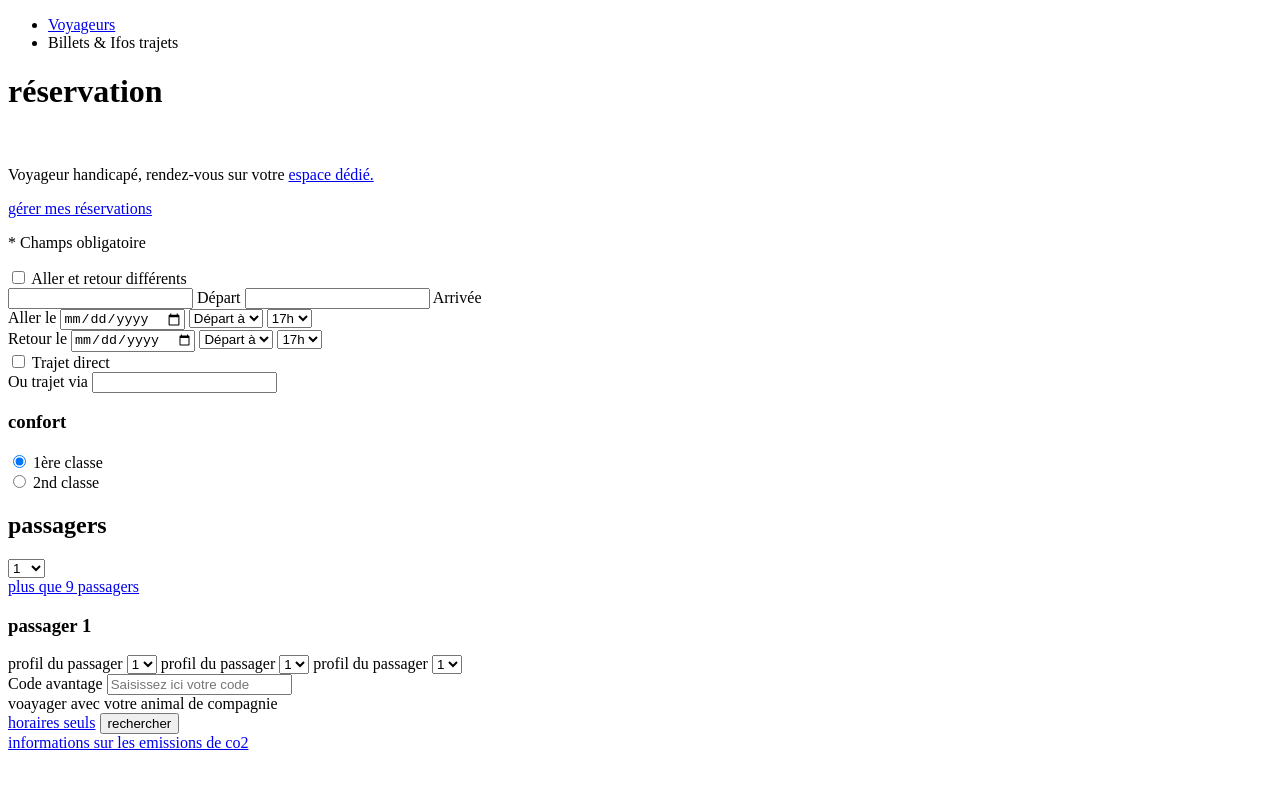
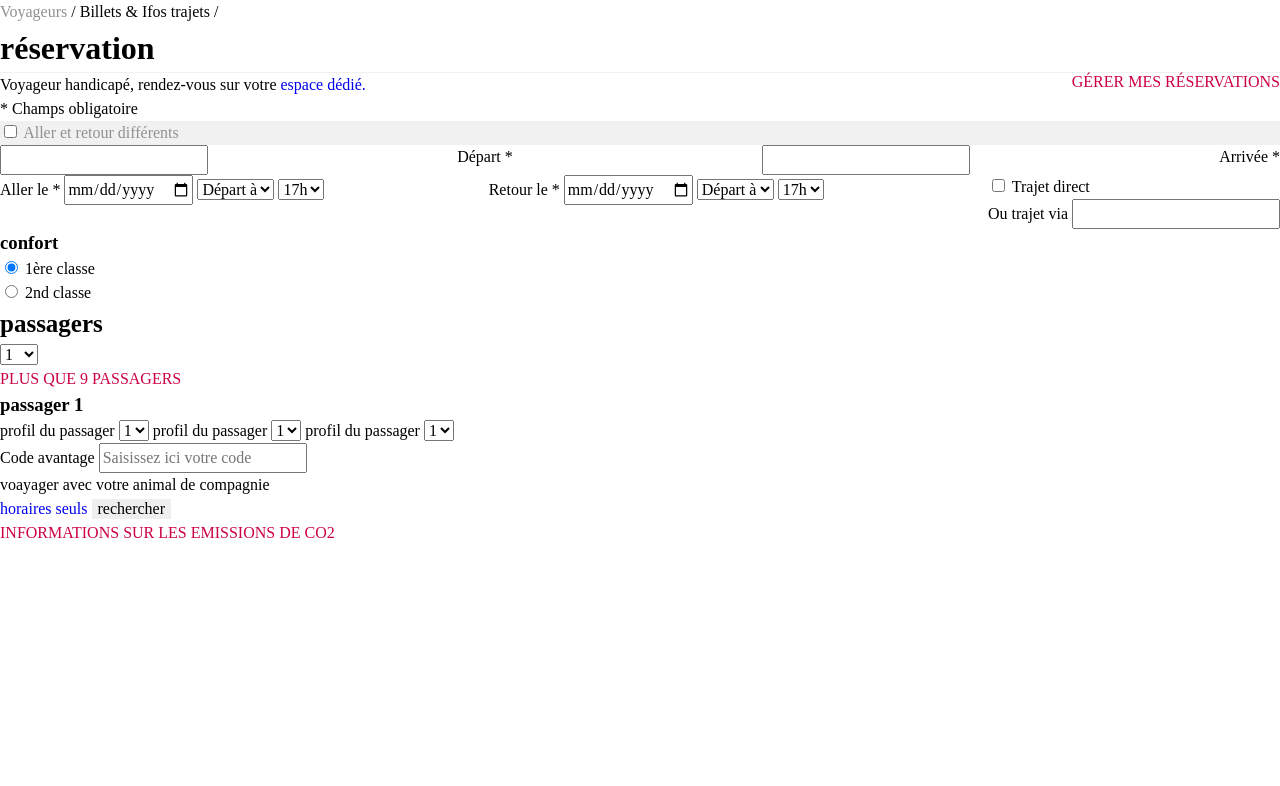
Before and after one commit to aureliennezzar/exercices-em, a plain HTML site: page bloc1.4/formulaire/index.html in a window 1280 px wide. Drawn offline with Linux system fonts and the light colour scheme.

Commit message:
css started, icomoon started

```diff
--- a/bloc1.4/formulaire/assets/css/index.scss
+++ b/bloc1.4/formulaire/assets/css/index.scss
@@ -1,3 +1,5 @@
+@import "./sass/reset";
+@import "./sass/common";
+@import "./sass/components";
 body{
-    background: red;
 }
--- a/bloc1.4/formulaire/assets/css/sass/common.scss
+++ b/bloc1.4/formulaire/assets/css/sass/common.scss
@@ -12,3 +12,120 @@
 	display: flex;
 	flex-direction: column;
 }
+%flexBetween {
+	display: flex;
+	justify-content: space-between;
+}
+.mandatory {
+	&:after {
+		content: "\00a0*";
+	}
+}
+//TITLES
+.title {
+	text-transform: uppercase;
+}
+.h1 {
+	font-size: 50px;
+}
+.h2 {
+	font-size: 25px;
+}
+.h3 {
+}
+//COLORS
+$primary-black: #3e4044;
+$primary-white: #fff;
+$primary-red: #cc0044;
+$primary-red-dark: #7c0029;
+$primary-grey: #f1f1f1;
+$primary-grey-dark: #919191;
+
+//FONT COLOR
+.red {
+	color: $primary-red;
+}
+.white {
+	color: $primary-white;
+}
+.grey {
+	color: $primary-grey;
+}
+.dgrey {
+	color: $primary-grey-dark;
+}
+.black {
+	color: $primary-black;
+}
+
+//BACKGROUNDS
+.bg-red {
+	background: $primary-red;
+}
+.bg-grey {
+	background: $primary-grey;
+}
+.bg-dgrey {
+	background: $primary-grey-dark;
+}
+.bg-black {
+	background: $primary-black;
+}
+
+//BUTTONS
+.btn {
+	display: inline;
+	border: none;
+	font: inherit;
+	line-height: normal;
+	-webkit-font-smoothing: inherit;
+	-moz-osx-font-smoothing: inherit;
+	-webkit-appearance: none;
+	text-decoration: none;
+	user-select: none;
+	cursor: pointer;
+	&::-moz-focus-inner {
+		border: 0;
+		padding: 0;
+	}
+	&:focus {
+		outline: none;
+	}
+
+	&.link-arrow {
+		@extend .red;
+		text-transform: uppercase;
+	}
+	&.link {
+		&:hover {
+			text-decoration: underline;
+		}
+	}
+	&-primary {
+		text-transform: uppercase;
+		padding: 10px 20px;
+		border-radius: 7px;
+		border: 1px solid;
+	}
+	&-red {
+		@extend .white;
+		border-color: $primary-red;
+		background: $primary-red;
+		background: linear-gradient(0deg, $primary-red-dark 0%, $primary-red 57%);
+	}
+	&-grey {
+		@extend .red;
+		border-color: $primary-grey-dark;
+		background: $primary-grey;
+		background: linear-gradient(0deg, $primary-grey 0%, $primary-white 57%);
+	}
+	&-print,
+	&-share {
+		i:before {
+			@extend .red;
+			width: 35px;
+			height: 35px;
+			font-size: 20px;
+		}
+	}
+}
--- /dev/null
+++ b/bloc1.4/formulaire/assets/css/sass/components.scss
@@ -0,0 +1,3 @@
+@import "./components/form";
+@import "./components/header";
+@import "./components/main";
--- /dev/null
+++ b/bloc1.4/formulaire/assets/css/sass/components/form.scss
@@ -0,0 +1,74 @@
+.form {
+    &_header {
+    }
+    &-text {
+        @extend %flexBetween;
+    }
+    &_content {
+        .round-trip-checkbox {
+            @extend .bg-grey, .dgrey;
+        }
+    }
+    .trip {
+        &-inputs {
+            display: flex;
+            flex-direction: column;
+            .route-informations {
+                @extend %flexBetween;
+                .direct-route {
+                    @extend %flexBetween;
+                }
+            }
+            border-bottom: 1px solid $primary-grey;
+            .inputs-item {
+                flex: 1 auto;
+            }
+        }
+        &-confort {
+            display: flex;
+            border-bottom: 1px solid $primary-grey;
+        }
+        &-passengers {
+            &_top {
+                @extend %flexBetween;
+                width: 100%;
+                .passengers-count {
+                    display: flex;
+                }
+            }
+            &_content {
+                @extend .bg-grey;
+                .passengers {
+                    &-top {
+                        .title {
+                            @extend .red;
+                        }
+                        border-bottom: 1px solid $primary-grey-dark;
+                    }
+                    &-content {
+                        display: flex;
+                        justify-content: space-between;
+                    }
+                    &-left,
+                    &-right {
+                        display: flex;
+                        flex: 1 auto;
+                    }
+                    &-left {
+                        flex-direction: column;
+                    }
+                }
+            }
+        }
+    }
+    &-stations,
+    &-dates {
+        @extend %flexBetween;
+    }
+    &-stations {
+        .station-option {
+            display: flex;
+            flex-direction: column;
+        }
+    }
+}
--- /dev/null
+++ b/bloc1.4/formulaire/assets/css/sass/components/header.scss
@@ -0,0 +1,38 @@
+.header {
+    display: flex;
+    flex-direction: column;
+    &_top,
+    &_bottom {
+        display: flex;
+        width: 100%;
+        justify-content: space-between;
+    }
+    &_bottom {
+        border-bottom: 1px solid $primary-grey;
+    }
+    &-breadcrumb {
+        list-style: none;
+        li {
+            display: inline;
+            a {
+                @extend .dgrey;
+                text-decoration: none;
+                &:hover {
+                    text-decoration: underline;
+                }
+            }
+            &:last-child::after {
+                content: "\00a0/";
+            }
+        }
+        li + li:before {
+            content: "/\00a0";
+        }
+    }
+    &-action {
+        display: flex;
+        a {
+            display: inline;
+        }
+    }
+}
```
Also changed, not shown: bloc1.4/formulaire/assets/css/index.css, bloc1.4/formulaire/assets/css/sass/components/main.scss (added), 1 other file.
